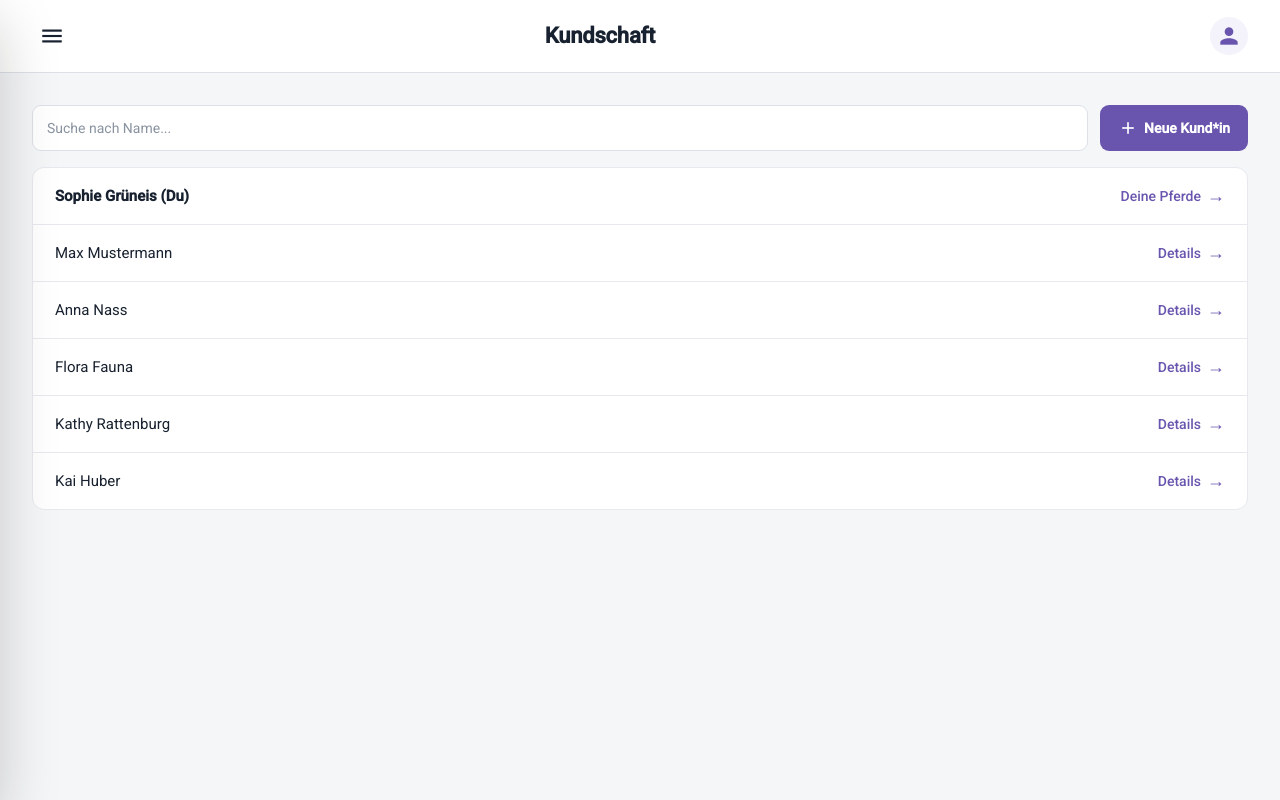
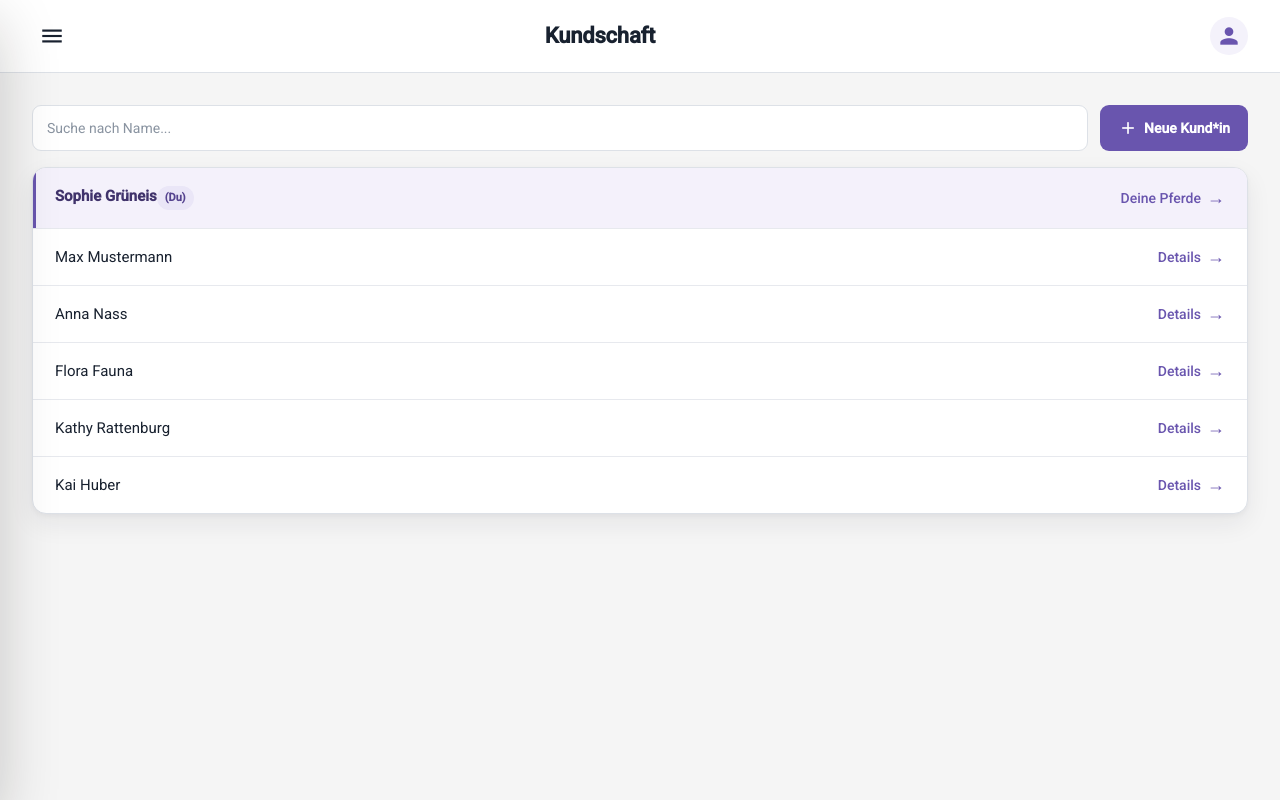
Before and after one commit to syp-equipressure/equipressure, an Angular app in the folder sattler_frontend/: page /customers in a window 1280 px wide. Built offline with nearby package versions, Linux system fonts and the light colour scheme.

Commit message:
refactor: customer list design changed

```diff
--- a/sattler_frontend/src/app/app.scss
+++ b/sattler_frontend/src/app/app.scss
@@ -1,7 +1,7 @@
 .app-shell {
   position: relative;
   min-height: 100vh;
-  background: #f5f6f8;
+  background: oklch(0.97 0 0);
 }
 
 .backdrop {
@@ -33,5 +33,5 @@
   position: relative;
   z-index: 1;
   min-height: 100vh;
-  background: #f5f6f8;
+  background: oklch(0.97 0 0);
 }
--- a/sattler_frontend/src/app/pages/customers/customers.page.scss
+++ b/sattler_frontend/src/app/pages/customers/customers.page.scss
@@ -67,9 +67,10 @@
 
 .list-card {
   background: #ffffff;
-  border-radius: 12px;
+  border: 1px solid t.$border;
+  border-radius: 14px;
   overflow: hidden;
-  border: 1px solid t.$border-soft;
+  box-shadow: 0 2px 5px rgba(24, 33, 47, 0.04), 0 10px 26px rgba(24, 33, 47, 0.07);
 }
 
 .row {
@@ -97,17 +98,35 @@
     background: t.$bg-page;
   }
 
+  &.me {
+    position: relative;
+    background: #f4f1fb;
+    box-shadow: inset 3px 0 0 t.$purple-500;
+
+    &:hover {
+      background: #eeebf7;
+    }
+
+    .name {
+      color: t.$purple-700;
+      font-weight: 600;
+    }
+  }
+
   .name {
     font-size: 15px;
     color: t.$text-strong;
   }
 
-  &.me .name {
-    font-weight: 700;
-  }
-
   .me-tag {
-    font-weight: 700;
+    display: inline-flex;
+    align-items: center;
+    border-radius: 999px;
+    padding: 2px 8px;
+    background: t.$purple-100;
+    color: t.$purple-600;
+    font-size: 11px;
+    font-weight: 600;
   }
 
   .action {
--- a/sattler_frontend/src/app/styles/_theme.scss
+++ b/sattler_frontend/src/app/styles/_theme.scss
@@ -9,7 +9,7 @@ $purple-600: #55438F;
 $purple-700: #40336B;
 
 // Neutrals
-$bg-page:    #F5F6F8;
+$bg-page:    oklch(0.97 0 0);
 $bg-card:    #FFFFFF;
 $bg-panel:   #FAFAFC;
 $border:     #DDE1E7;
@@ -31,5 +31,5 @@ $radius-card: 14px;
 $radius-pill: 999px;
 
 // Shadows
-$shadow-card: 0 1px 2px rgba(24, 33, 47, 0.04), 0 2px 8px rgba(24, 33, 47, 0.035);
-$shadow-elev: 0 8px 24px rgba(24, 33, 47, 0.12);
+$shadow-card: 0 1px 2px rgba(24, 33, 47, 0.05), 0 4px 14px rgba(24, 33, 47, 0.07);
+$shadow-elev: 0 10px 28px rgba(24, 33, 47, 0.14);
--- a/sattler_frontend/src/styles.scss
+++ b/sattler_frontend/src/styles.scss
@@ -42,7 +42,7 @@ body {
   --text-primary: #18212f;
   --text-secondary: #5f6b7a;
   --text-muted: #8993a0;
-  --hover-bg: #f5f6f8;
+  --hover-bg: oklch(0.97 0 0);
   --input-bg: #ffffff;
   --primary: #6955ae;
   --error: #c44242;
@@ -53,7 +53,7 @@ body {
 html, body { min-height: 100%; }
 body {
   margin: 0;
-  background: #f5f6f8;
+  background: oklch(0.97 0 0);
   color: #293342;
   font-family: Roboto, "Helvetica Neue", sans-serif;
   -webkit-font-smoothing: antialiased;
```
